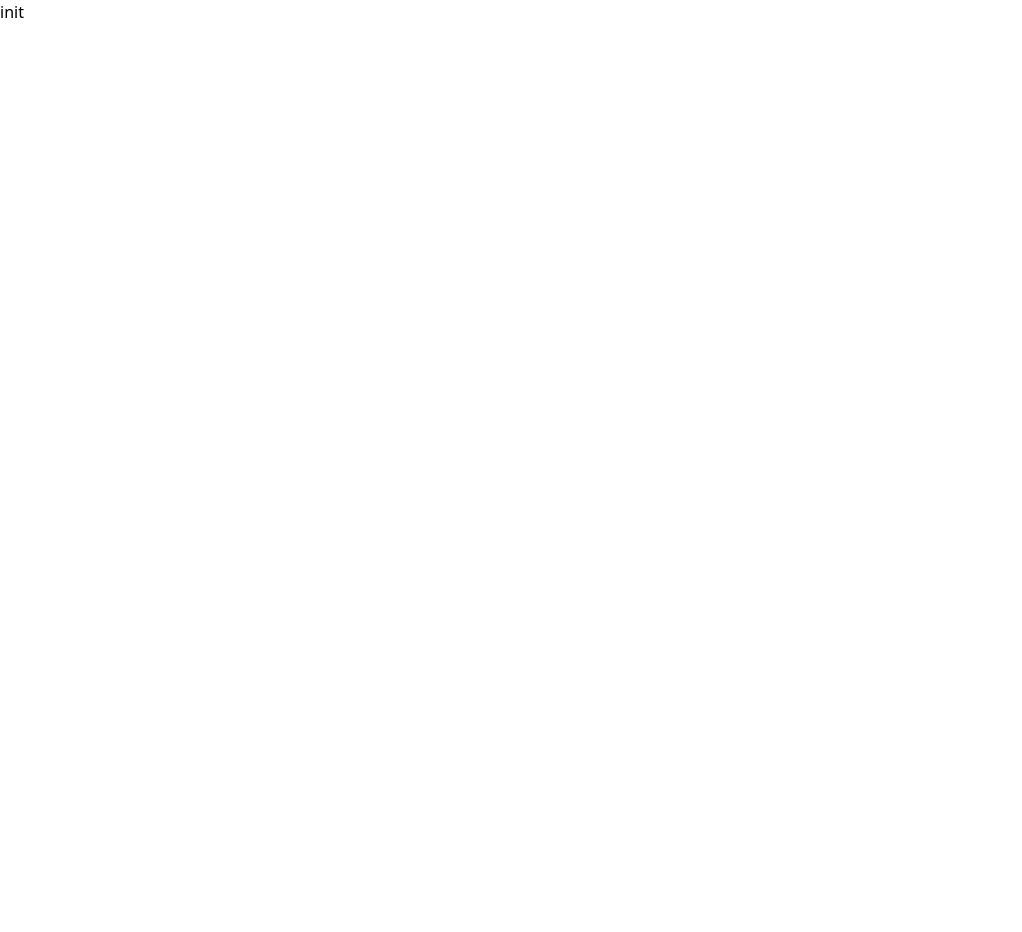
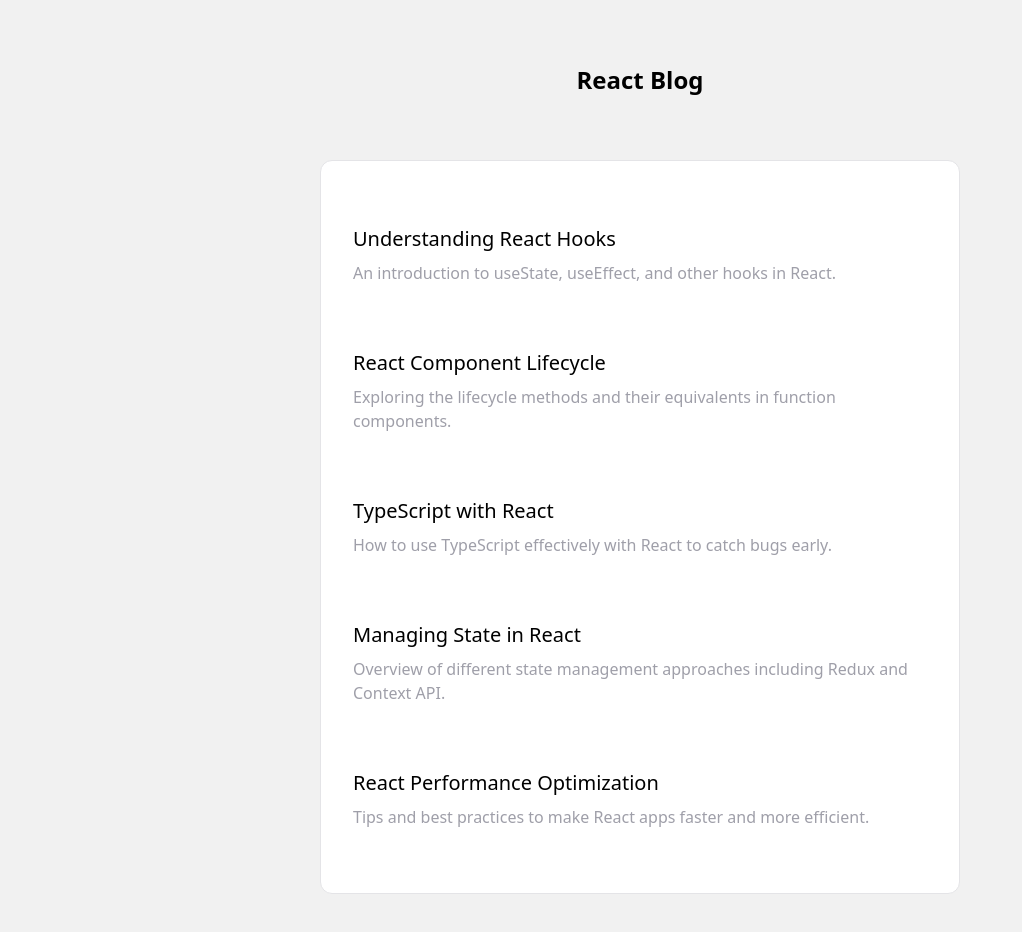
Before and after one commit to hqdrone/react, a React (Vite) app: page / in a window 1280 px wide. Shown: the top 932 px of the page, without its empty margins (0-1022 px from the left). Before the commit the page ends 800 px from the top, so only its background shows below. Built offline with nearby package versions, Linux system fonts and the light colour scheme.

Commit message:
feat(post): add Post and PostList components

```diff
--- a/src/App.tsx
+++ b/src/App.tsx
@@ -1,3 +1,44 @@
+import { type PostType } from './components/Post.tsx';
+import { useState } from 'react';
+import { PostList } from './components/PostList.tsx';
+
 export const App = () => {
-  return <h1>init</h1>;
+  const [posts] = useState<PostType[]>([
+    {
+      id: 1,
+      title: 'Understanding React Hooks',
+      body: 'An introduction to useState, useEffect, and other hooks in React.',
+    },
+    {
+      id: 2,
+      title: 'React Component Lifecycle',
+      body: 'Exploring the lifecycle methods and their equivalents in function components.',
+    },
+    {
+      id: 3,
+      title: 'TypeScript with React',
+      body: 'How to use TypeScript effectively with React to catch bugs early.',
+    },
+    {
+      id: 4,
+      title: 'Managing State in React',
+      body: 'Overview of different state management approaches including Redux and Context API.',
+    },
+    {
+      id: 5,
+      title: 'React Performance Optimization',
+      body: 'Tips and best practices to make React apps faster and more efficient.',
+    },
+  ]);
+
+  return (
+    <div className="mx-auto max-w-[640px] pb-32">
+      <header className="py-16">
+        <h1 className="text-center text-2xl font-bold">React Blog</h1>
+      </header>
+      <main>
+        <PostList posts={posts} />
+      </main>
+    </div>
+  );
 };
--- /dev/null
+++ b/src/components/Post.tsx
@@ -0,0 +1,16 @@
+export type PostType = {
+  id: number;
+  title: string;
+  body: string;
+};
+
+export type PostProps = Omit<PostType, 'id'>;
+
+export const Post = ({ title, body }: PostProps) => {
+  return (
+    <div className="p-8">
+      <div className="mb-2 text-xl">{title}</div>
+      <div className="font-light text-zinc-400">{body}</div>
+    </div>
+  );
+};
--- /dev/null
+++ b/src/components/PostList.tsx
@@ -0,0 +1,15 @@
+import { Post, type PostType } from './Post.tsx';
+
+export type PostListType = {
+  posts: PostType[];
+};
+
+export const PostList = ({ posts }: PostListType) => {
+  return (
+    <div className="rounded-xl border-1 border-zinc-200 bg-white py-8">
+      {posts.map((post: PostType) => (
+        <Post title={post.title} body={post.body} key={post.id} />
+      ))}
+    </div>
+  );
+};
--- a/src/styles.css
+++ b/src/styles.css
@@ -1 +1,5 @@
 @import 'tailwindcss';
+
+html {
+    background: #f1f1f1;
+}
```
